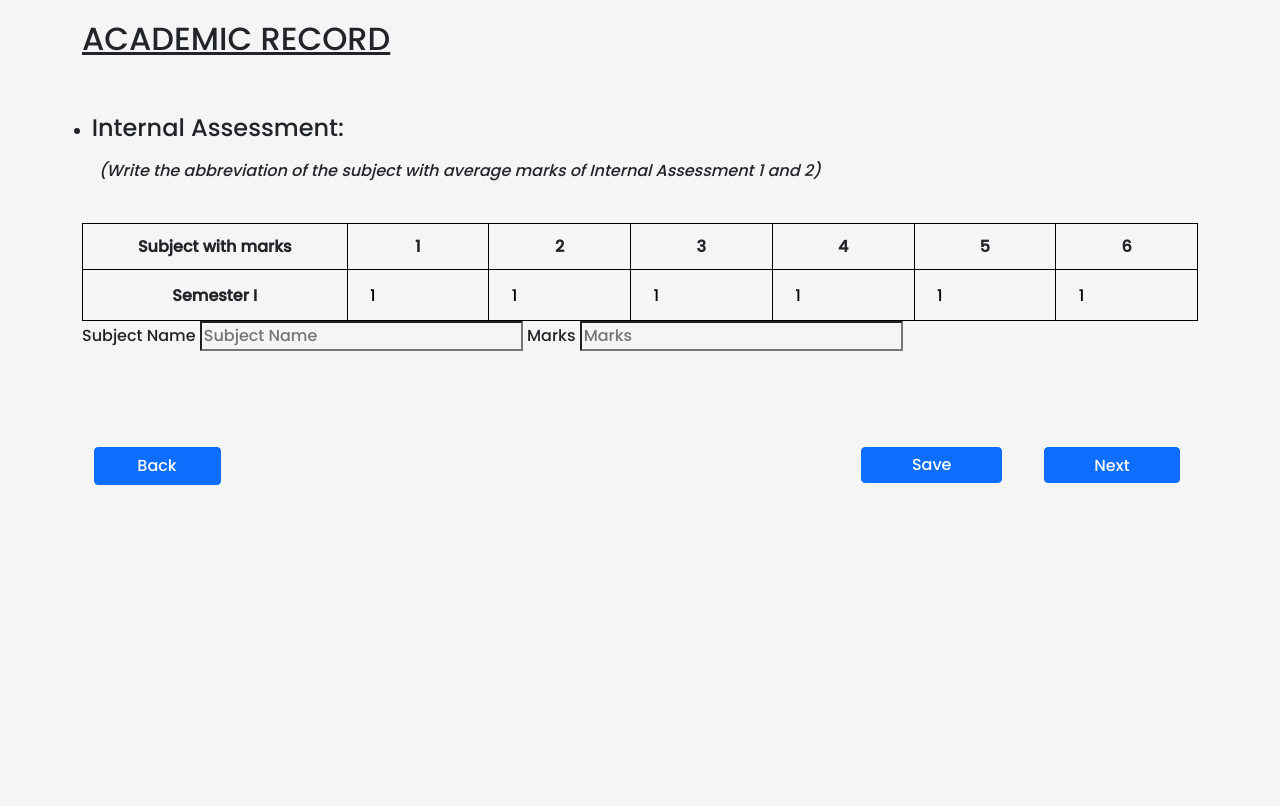
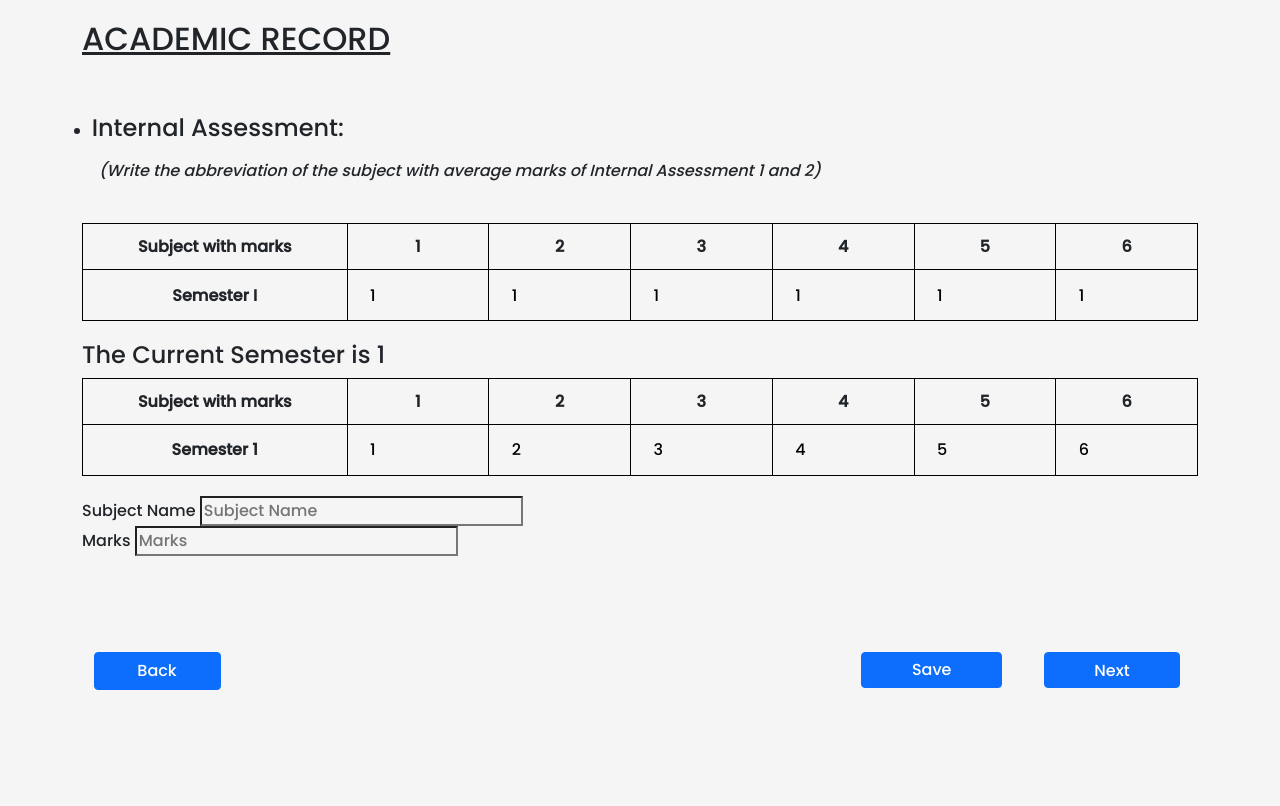
Before and after one commit to anishdalvi/Online-Proctor-System, a Django app: page /usersite/academic in a window 1280 px wide. Before the commit the page ends 485 px from the top, so only its background shows below. Run offline with Django 4.2, Linux system fonts and the light colour scheme; a user stored in the database is signed in; tables that the repository leaves empty hold one stand-in row (values such as "Sample post").

Commit message:
Dynamic Table to get 5 rows

```diff
--- a/templates/usersite/academic.html
+++ b/templates/usersite/academic.html
@@ -1,3 +1,4 @@
+{% load custom_filters %}
 
 <DOCTYPE html>
 <html lang="en">
@@ -62,9 +63,43 @@
       </div>
 
 
-      <div class="container">
+      <div class="container" style="margin-top: 20px;">
+        <h4> The Current Semester is {{current_sem}}  </h4>
+
+        <table>
+          <thead>
+            <tr>
+
+                <th style="width:20%">Subject with marks</th>
+                <th style="width:10%">1</th>
+                <th style="width:10%">2</th>
+                <th style="width:10%">3</th>
+                <th style="width:10%">4</th>
+                <th style="width:10%">5</th>
+                <th style="width:10%">6</th>
+
+            </tr>
+          </thead>
+
+          <tbody>
+            {% for sem in current_sem|get_range %}
+            <tr>
+                <th>Semester {{sem}} </th>
+
+                {% for sub in number_subject|get_sub_range %}
+                <td><input type="text" id=input1 name="s1s1" value={{sub}}></td>
+                {% endfor %}
+            </tr>
+            {% endfor %}
+          </tbody>
+        </table>
+
+        <div style="margin-top: 20px;">
+        </div>
+
         <label for="subject_name">Subject Name</label>
         <input type="text" placeholder="Subject Name">
+         <br>
         <label for="marks">Marks</label>
         <input type="text" placeholder="Marks">
       </div>
--- /dev/null
+++ b/usersite/templatetags/custom_filters.py
@@ -0,0 +1,13 @@
+from django import template
+
+register = template.Library()
+
+
+@register.filter
+def get_range(value):
+    return range(1, value + 1)
+
+
+@register.filter
+def get_sub_range(value):
+    return range(1, value + 1)
--- a/usersite/views.py
+++ b/usersite/views.py
@@ -117,6 +117,7 @@ def academic(request):
   if request.method == 'POST':
     if request.user.is_authenticated:
       print("POST request received!")
+      print(request)
       user = request.user
       print(user , "at Academic Page")
       academic1 = academic2.objects.filter(user=request.user).first()
@@ -138,7 +139,13 @@ def academic(request):
   else:
     print("else method not post")
     academic1 = academic2.objects.filter(user=request.user).first()
-    print(academic1)
+    semester1 = semester2.objects.filter(user=request.user).first()
+
+    current_sem = semester1.current_sem if semester1 else None
+    previous_semesters = range(1, current_sem)
+
+    number_subject = 6;
+    #print(current_sem)
     if not academic1:
       print("if not academic1")
       form = academicForm()
@@ -146,7 +153,7 @@ def academic(request):
     else:
       form = academicForm(instance=academic1)
       print("Hello else Academic")
-      return render(request, 'academic.html', {'form': form, 'academic1': academic1})
+      return render(request, 'academic.html', {'form': form, 'academic1': academic1, 'current_sem': current_sem, 'previous_semesters': previous_semesters, 'number_subject': number_subject})
 
     return render(request, 'academic.html', context={'form': form, 'academic1': academic1})
 
```
